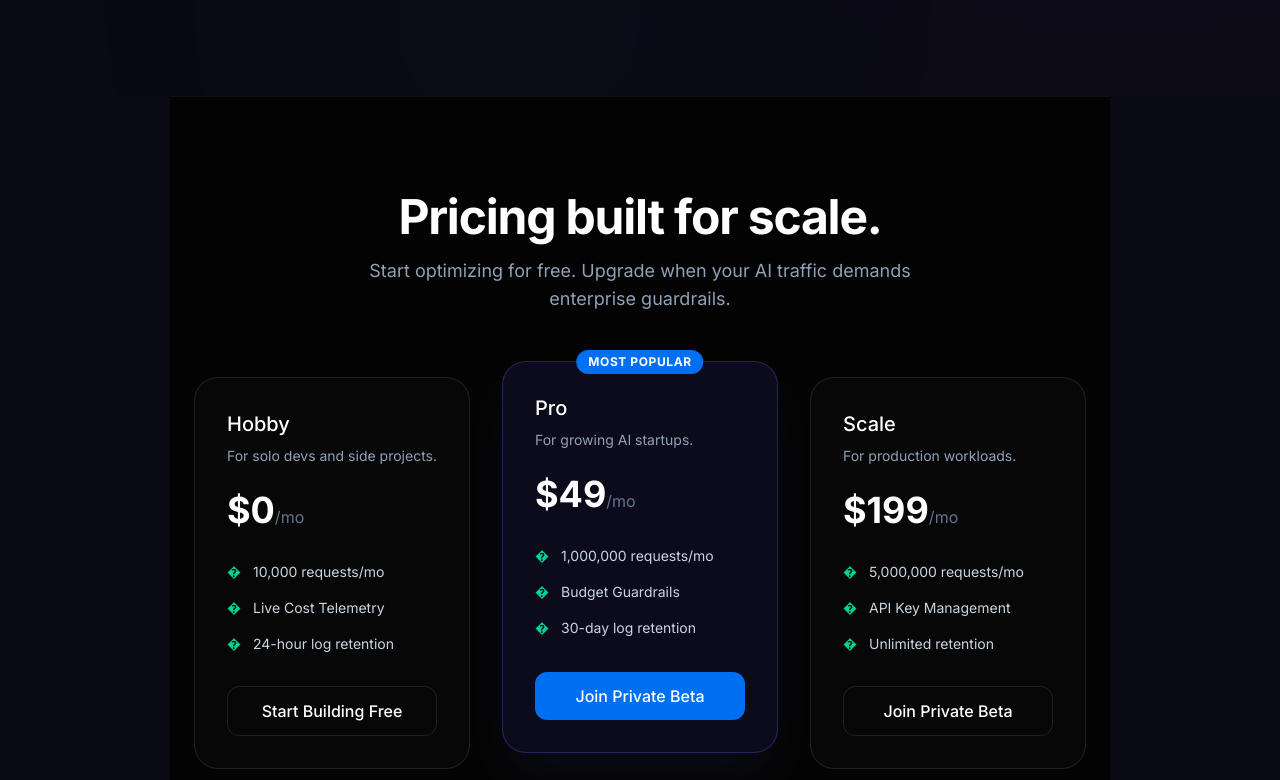
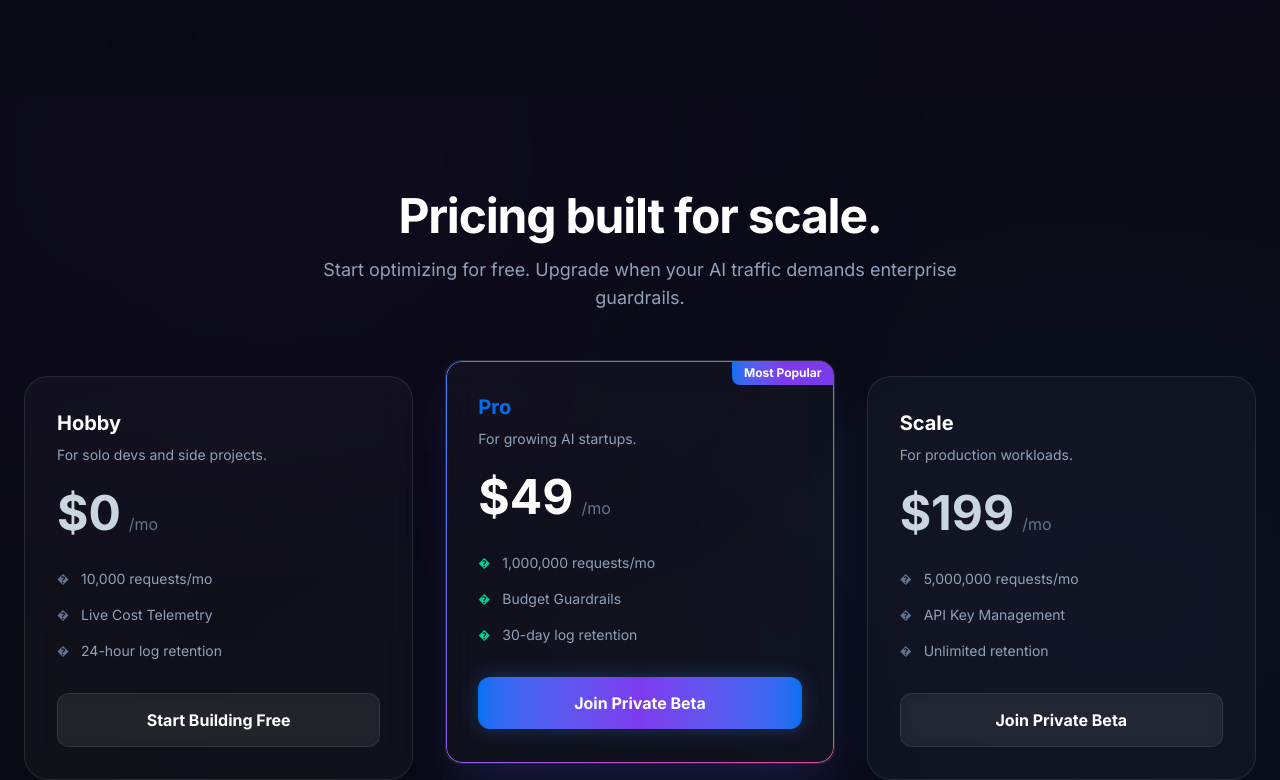
Before and after one commit to aryasengupta499-ai/arka-v1, a Next.js app: page / in a window 1280 px wide. Shown: the part 1606-2386 px from the top of the page. Built offline with nearby package versions, Linux system fonts and the light colour scheme.

Commit message:
Premium pricing section with glassmorphism and glowing Pro card

```diff
--- a/src/components/Pricing.tsx
+++ b/src/components/Pricing.tsx
@@ -33,13 +33,19 @@ export default function Pricing() {
   ];
 
   return (
-    <section id="pricing" className="relative z-10 py-24 px-6 border-t border-white/5 bg-[#030303]">
-      <div className="max-w-6xl mx-auto">
+    <section id="pricing" className="relative z-10 py-24 px-6 max-w-7xl mx-auto w-full overflow-hidden">
+
+      {/* Ambient Background Glows */}
+      <div className="absolute top-[-10%] left-[-10%] w-[60%] h-[40%] rounded-full bg-brand-purple/10 blur-[160px] animate-[ambient-pulse_10s_ease-in-out_infinite]" />
+      <div className="absolute top-[40%] right-[-10%] w-[50%] h-[40%] rounded-full bg-brand-blue/10 blur-[180px] animate-[ambient-drift_12s_ease-in-out_infinite] delay-[2s]" />
+      <div className="absolute bottom-[-10%] left-[20%] w-[40%] h-[40%] rounded-full bg-cyan-600/5 blur-[140px] animate-[ambient-pulse_8s_ease-in-out_infinite] delay-[4s]" />
+
+      <div className="relative z-10">
         <div className="text-center mb-16">
           <h2 className="text-4xl md:text-5xl font-bold tracking-tight text-white mb-4">
             Pricing built for scale.
           </h2>
-          <p className="text-slate-400 text-lg max-w-xl mx-auto">
+          <p className="text-slate-400 text-lg max-w-2xl mx-auto">
             Start optimizing for free. Upgrade when your AI traffic demands enterprise guardrails.
           </p>
         </div>
@@ -48,40 +54,46 @@ export default function Pricing() {
           {TIERS.map((tier) => (
             <div
               key={tier.id}
-              className={`flex flex-col rounded-3xl p-8 border transition-all ${
+              className={`flex flex-col rounded-3xl p-8 relative overflow-hidden transition-all duration-500 ${
                 tier.popular
-                  ? "bg-indigo-500/10 border-indigo-500/30 shadow-2xl shadow-indigo-500/10 transform md:-translate-y-4"
-                  : "bg-white/[0.02] border-white/10 hover:bg-white/[0.05]"
+                  ? "glass-panel gradient-border bg-white/[0.03] shadow-2xl shadow-indigo-500/20 transform md:-translate-y-4 border-white/10"
+                  : "glass-panel glass-panel-hover bg-white/[0.02] border-white/10 hover:border-brand-blue/40"
               }`}
             >
               {tier.popular && (
-                <div className="absolute top-0 left-1/2 -translate-x-1/2 -translate-y-1/2 bg-brand-blue text-white text-xs font-bold px-3 py-1 rounded-full uppercase tracking-wider">
+                <div className="absolute top-0 right-0 z-20 bg-gradient-to-r from-brand-blue via-brand-purple to-brand-purple text-white text-xs font-bold px-3 py-1 rounded-bl-lg">
                   Most Popular
                 </div>
               )}
-              <h3 className="text-xl font-medium text-white mb-2">{tier.name}</h3>
+              <div className="relative z-10">
+                <h3 className={`text-xl font-bold mb-2 ${tier.popular ? "text-brand-blue" : "text-white"}`}>
+                  {tier.name}
+                </h3>
                 <p className="text-slate-400 text-sm mb-6">{tier.description}</p>
                 <div className="mb-8">
-                <span className="text-4xl font-bold text-white">{tier.price}</span>
-                <span className="text-slate-500">/mo</span>
+                  <span className={`text-5xl font-bold ${tier.popular ? "text-white" : "text-slate-300"}`}>
+                    {tier.price}
+                  </span>
+                  <span className="text-slate-500 ml-2">/mo</span>
                 </div>
-              <ul className="flex-1 space-y-4 mb-8 text-sm text-slate-300">
+                <ul className="flex-1 space-y-4 mb-8 text-sm text-slate-400">
                   {tier.features.map((f) => (
                     <li key={f} className="flex items-center gap-3">
-                    <span className="text-emerald-400">�</span>
+                      <span className={`text-xs ${tier.popular ? "text-emerald-400" : "text-slate-500"}`}>�</span>
                       {f}
                     </li>
                   ))}
                 </ul>
                 <button
-                className={`w-full py-3 rounded-xl font-medium transition-colors ${
-                  tier.ctaVariant === "primary"
-                    ? "bg-brand-blue text-white hover:bg-blue-600"
-                    : "border border-white/10 text-white hover:bg-white/5"
+                  className={`w-full py-3.5 rounded-xl font-bold transition-all duration-300 ${
+                    tier.popular
+                      ? "bg-gradient-to-r from-brand-blue via-brand-purple to-brand-blue text-white shadow-[0_0_20px_rgba(59,130,246,0.3)] hover:shadow-[0_0_30px_rgba(59,130,246,0.5)] hover:scale-[1.02]"
+                      : "bg-white/5 border border-white/10 text-white hover:bg-white/10 hover:border-white/20 backdrop-blur-sm"
                   }`}
                 >
                   {tier.cta}
                 </button>
+              </div>
             </div>
           ))}
         </div>
```
Lines whose indentation alone changed are shown as unchanged.
